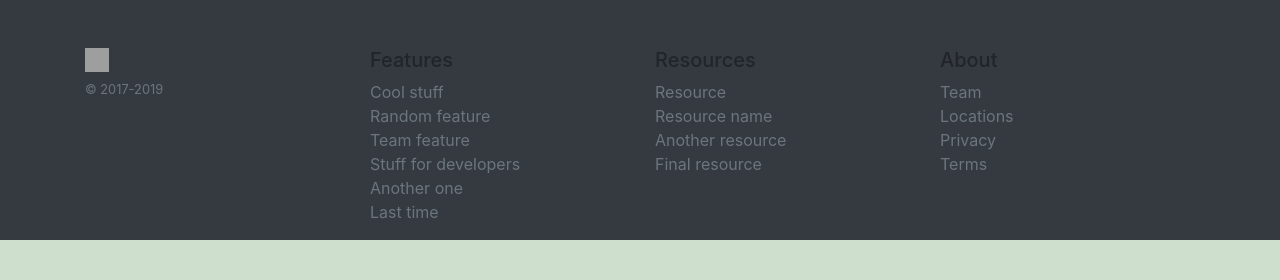
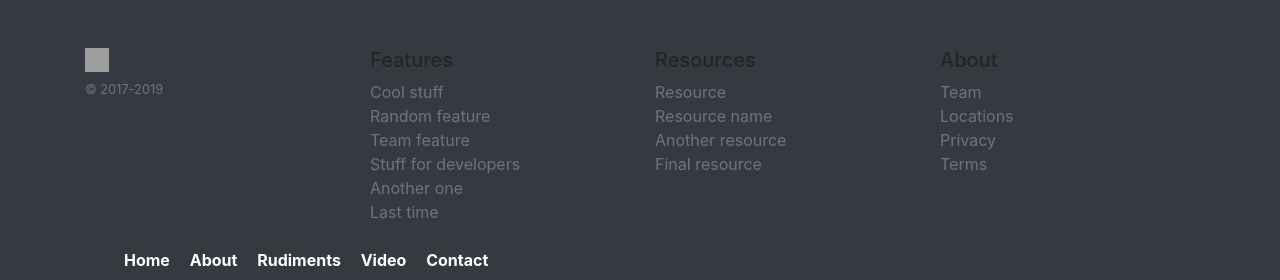
Before and after one commit to eriksdrummer/drum-web, a PHP site: page / in a window 1280 px wide. Shown: the part 1926-2206 px from the top of the page. Before the commit the page ends 2166 px from the top, so only its background shows below. Run offline with PHP 8.4, Linux system fonts and the light colour scheme; grey boxes are pictures that could not be loaded.

Commit message:
footer navbar

```diff
--- a/index.html
+++ b/index.html
@@ -15,9 +15,9 @@
     <a class="navbar-brand">
       <img src="img/logo.png" width="150" class="d-inline-block" alt="" />
     </a>
-    <nav class="navbar">
+    <nav class="navbar" style="width: 100%;width: 100%;padding: 2.5rem 1rem 0rem;">
       <nav class="my-2 my-md-0 mr-md-3 font-weight-bold">
-        <a class="p-2 text-dark font-weight-bold" href="#">Home</a>
+        <a class="p-2 text-dark" href="#">Home</a>
         <a class="p-2 text-dark" href="#">About</a>
         <a class="p-2 text-dark" href="#">Rudiments</a>
         <a class="p-2 text-dark" href="#">Video</a>
@@ -178,6 +178,17 @@
           </ul>
         </div>
       </div>
+      <div class="container">
+        <nav class="navbar">
+          <nav class="my-2 my-md-0 mr-md-3 font-weight-bold">
+            <a class="p-2 text-white" href="#">Home</a>
+            <a class="p-2 text-white" href="#">About</a>
+            <a class="p-2 text-white" href="#">Rudiments</a>
+            <a class="p-2 text-white" href="#">Video</a>
+            <a class="p-2 text-white" href="#">Contact</a>
+          </nav>
+        </nav>
+      </div>
     </div>
   </footer>
 </body>
--- a/styles/styles.css
+++ b/styles/styles.css
@@ -2,10 +2,7 @@ html,
 body {
   background-color: #cedfcd;
 }
-.navbar {
-  width: 100%;
-  padding: 2.5rem 1rem 0rem;
-}
+
 .hero {
   background-image: url(../img/hero_drumkit.jpg);
   background-size: cover;
@@ -21,4 +18,6 @@ body {
 .card-deck .card-body {
   height: 250px;
 }
-.card-footer {border-top:0px}
+.card-footer {
+  border-top: 0px;
+}
```
